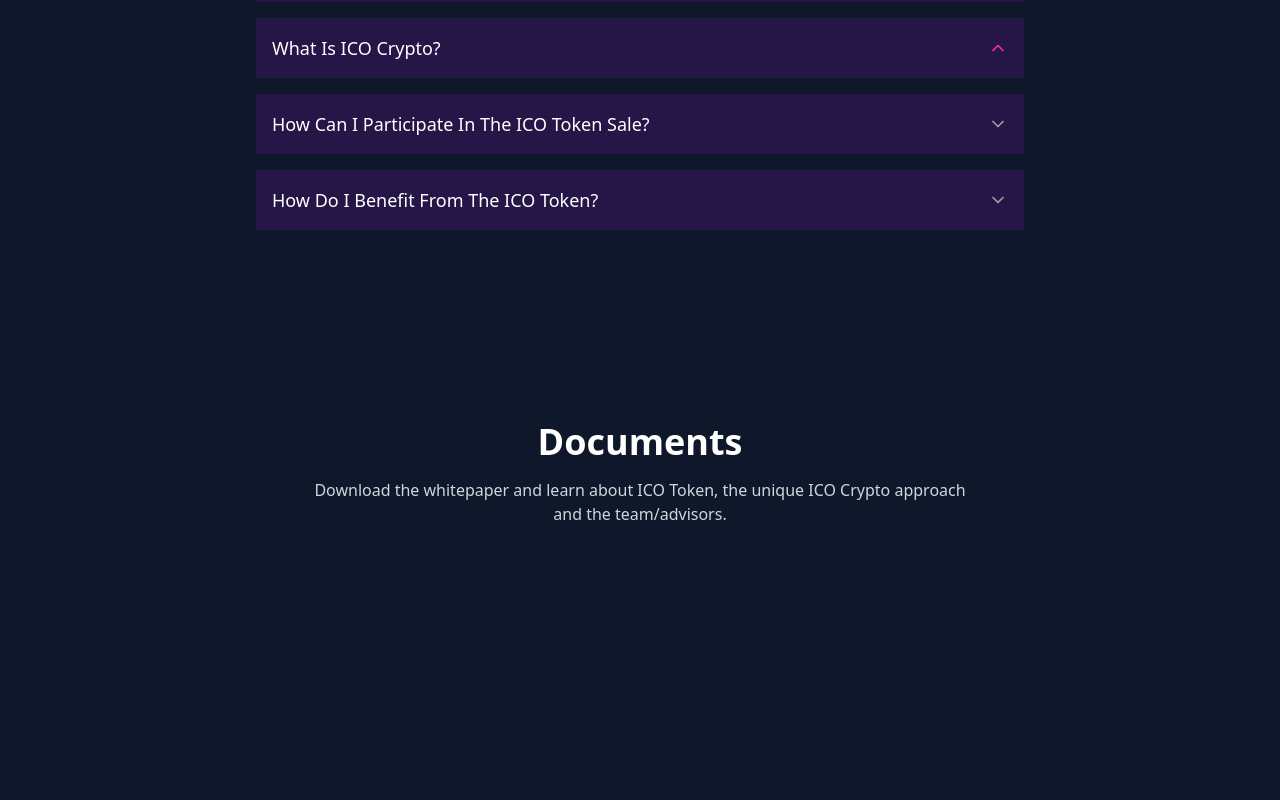
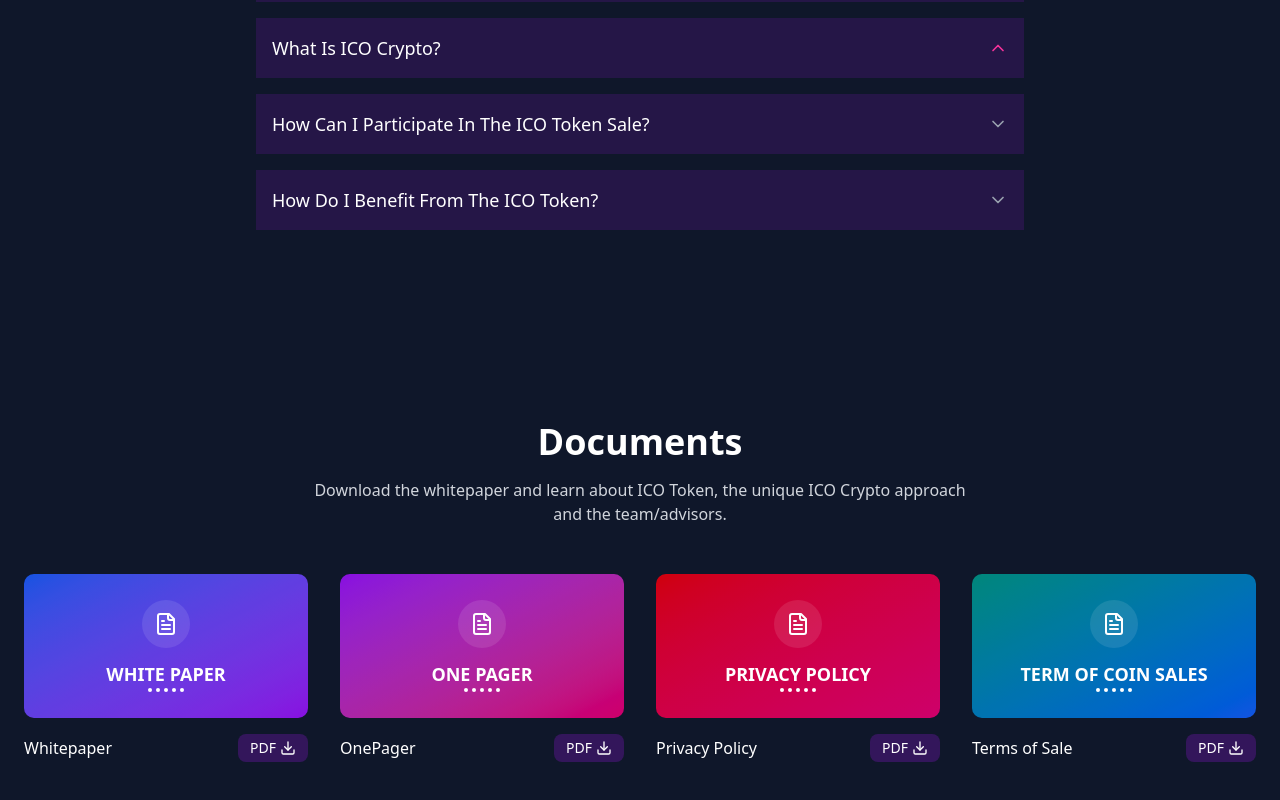
Before and after one commit to Ntwali123/ico, a Next.js app: page / in a window 1280 px wide. Shown: the part 6659-7459 px from the top of the page. Before the commit the page ends 7329 px from the top, so only its background shows below. Built offline with nearby package versions, Linux system fonts and the light colour scheme.

Commit message:
changes made on doucment

```diff
--- a/components/documents.tsx
+++ b/components/documents.tsx
@@ -1,8 +1,8 @@
-"use client";
+"use client"
 
-import { motion } from "framer-motion";
-import { FileText, Download } from "lucide-react";
-import { Link } from "lucide-react";
+import { motion } from "framer-motion"
+import { FileText, Download } from "lucide-react"
+import Link from "next/link"
 
 export default function Documents() {
   const documents = [
@@ -30,7 +30,8 @@ export default function Documents() {
       label: "Terms of Sale",
       color: "from-teal-600 to-blue-600",
     },
-  ];
+  ]
+
   return (
     <section className="py-16 md:py-24 relative overflow-hidden">
       <div className="container mx-auto px-4 md:px-6">
@@ -39,12 +40,11 @@ export default function Documents() {
           whileInView={{ opacity: 1, y: 0 }}
           transition={{ duration: 0.5 }}
           viewport={{ once: true }}
-          className="mb-12 text-center"
+          className="text-center mb-12"
         >
-          <h2 className="text-4xl text-white font-bold mb-4">Documents</h2>
+          <h2 className="text-4xl font-bold mb-4">Documents</h2>
           <p className="text-gray-300 max-w-2xl mx-auto">
-            Download the whitepaper and learn about ICO Token, the unique ICO
-            Crypto approach and the team/advisors.
+          Download the whitepaper and learn about ICO Token, the unique ICO Crypto approach and the team/advisors.
           </p>
         </motion.div>
 
@@ -55,19 +55,19 @@ export default function Documents() {
         </div>
       </div>
     </section>
-  );
+  )
 }
 
 function DocumentCard({
   title,
   label,
   color,
-  delay,
-}:{
-  title: string;
-  label: string;
-  color: string;
-  delay?: number;
+  delay = 0,
+}: {
+  title: string
+  label: string
+  color: string
+  delay?: number
 }) {
   return (
     <motion.div
@@ -77,11 +77,46 @@ function DocumentCard({
       viewport={{ once: true }}
       className="group"
     >
+      <div
+        className={`bg-gradient-to-br ${color} rounded-lg p-6 h-36 flex flex-col justify-center items-center text-center relative overflow-hidden transition-transform group-hover:scale-105`}
+      >
+        {/* Background pattern */}
+        <div className="absolute inset-0 opacity-10">
+          <svg width="100%" height="100%" xmlns="http://www.w3.org/2000/svg">
+            <defs>
+              <pattern id={`grid-${title}`} width="20" height="20" patternUnits="userSpaceOnUse">
+                <path d="M 20 0 L 0 0 0 20" fill="none" stroke="rgba(255,255,255,0.3)" strokeWidth="1" />
+              </pattern>
+            </defs>
+            <rect width="100%" height="100%" fill={`url(#grid-${title})`} />
+          </svg>
+        </div>
 
-      <div>
+        <div className="relative z-10">
+          <div className="w-12 h-12 mx-auto mb-3 rounded-full bg-white/10 flex items-center justify-center">
+            <FileText className="h-6 w-6 text-white" />
+          </div>
+          <h3 className="text-lg font-bold text-white">{title}</h3>
+          <div className="flex justify-center space-x-1">
+            <span className="w-1 h-1 bg-white rounded-full"></span>
+            <span className="w-1 h-1 bg-white rounded-full"></span>
+            <span className="w-1 h-1 bg-white rounded-full"></span>
+            <span className="w-1 h-1 bg-white rounded-full"></span>
+            <span className="w-1 h-1 bg-white rounded-full"></span>
+          </div>
+        </div>
+      </div>
 
+      <div className="mt-4 flex items-center justify-between">
+        <span className="font-medium">{label}</span>
+        <Link
+          href="#"
+          className="flex items-center text-sm font-medium bg-purple-900/50 hover:bg-purple-900/80 px-3 py-1 rounded-md transition-colors"
+        >
+          <span>PDF</span>
+          <Download className="ml-1 h-4 w-4" />
+        </Link>
       </div>
     </motion.div>
-
   )
 }
```
